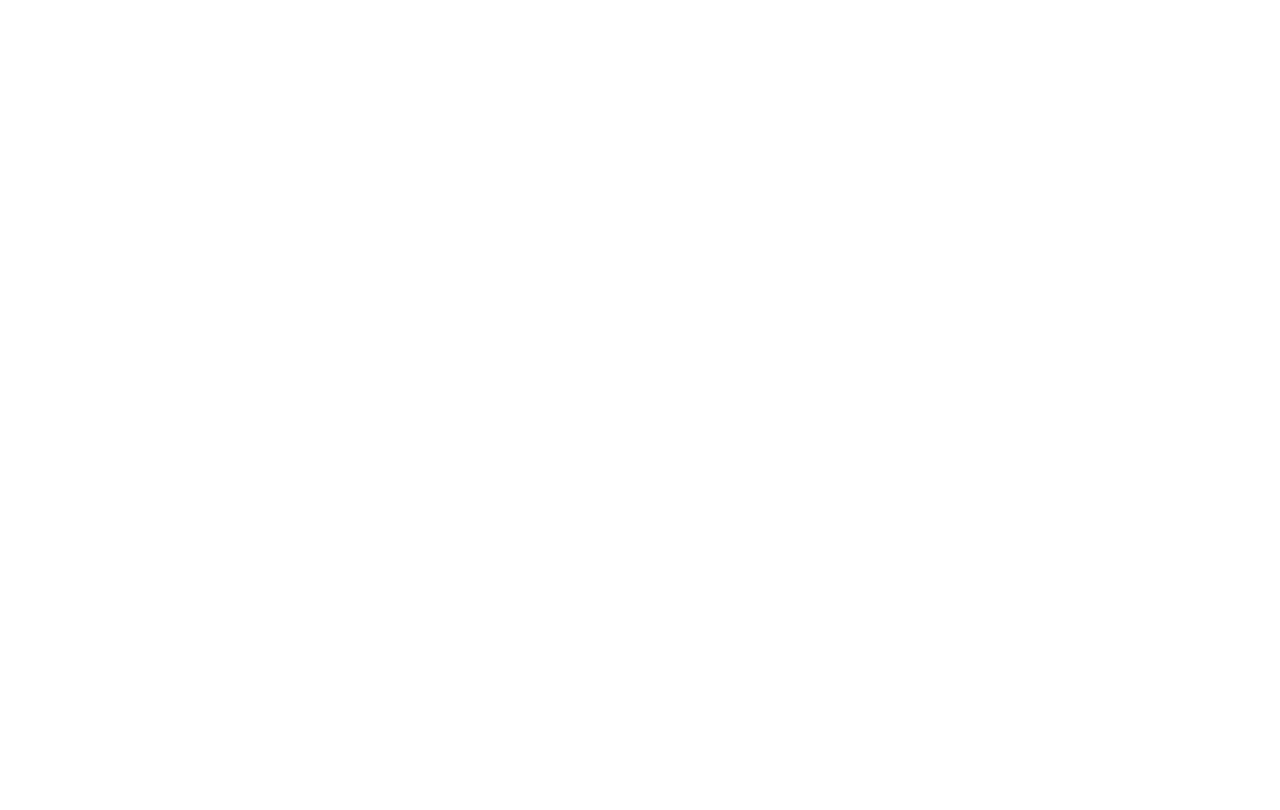
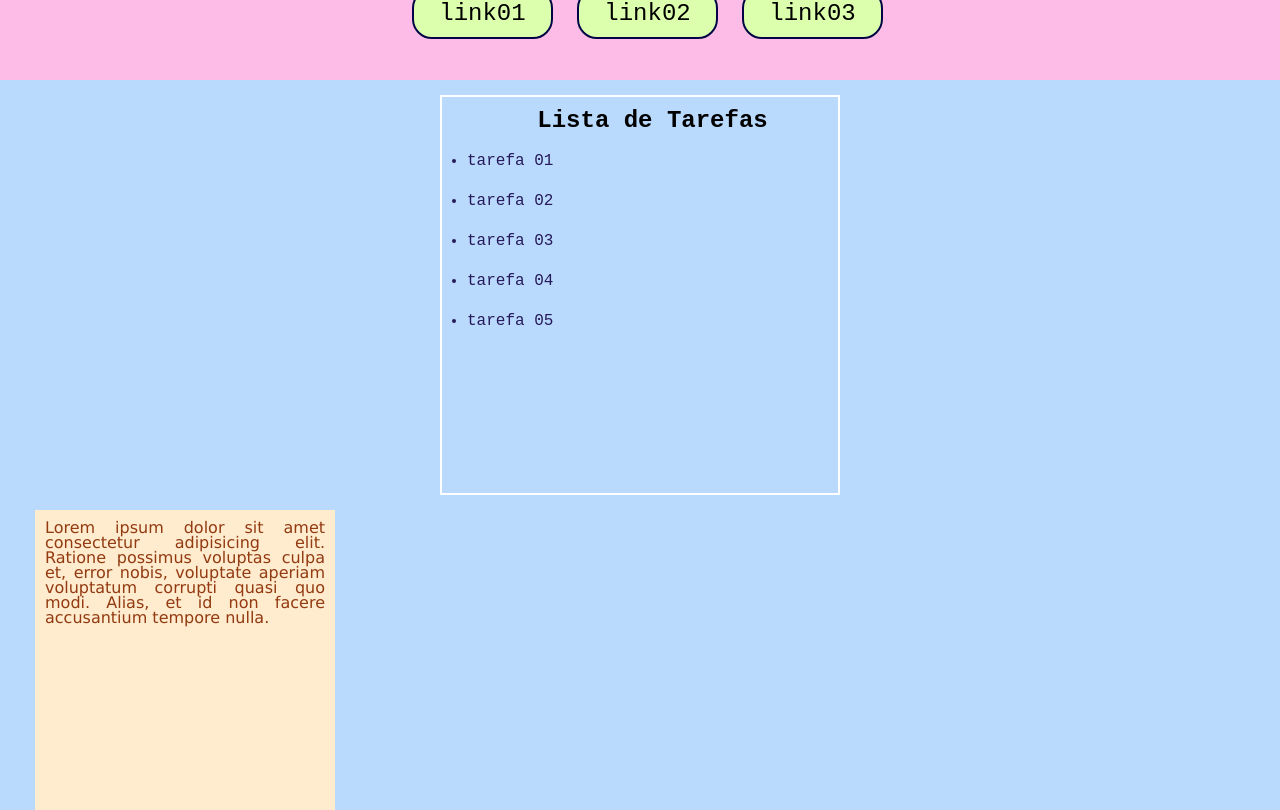
Before and after one commit to gabriela-scupin/Display_TA, a website: page index.html in a window 1280 px wide. Drawn offline with Linux system fonts and the light colour scheme.

Commit message:
add: estilos na página

```diff
--- a/index.html
+++ b/index.html
@@ -3,9 +3,40 @@
 <head>
     <meta charset="UTF-8">
     <meta name="viewport" content="width=device-width, initial-scale=1.0">
-    <title>Document</title>
+    <title>Display</title>
+
+    <link rel="stylesheet" href="style.css"
 </head>
-<body>
+<body class="body-container">
+    <!--classe para estilizar o header-->
+    <header class="header-container">
+
+        <a href="">link01</a>
+        <a href="">link02</a>
+        <a href="">link03</a>
+
+    </header>
+
+    <section class="section01">
+        <h1>Lista de Tarefas</h1>
+        <ul>
+            <li class="item-lista">tarefa 01</li>
+            <li class="item-lista">tarefa 02</li>
+            <li class="item-lista">tarefa 03</li>
+            <li class="item-lista">tarefa 04</li>
+            <li class="item-lista">tarefa 05</li>
+        </ul>
+
+    </section>
+    <section class="section02 container">
+        <p>
+            Lorem ipsum dolor sit amet consectetur adipisicing elit.
+            Ratione possimus voluptas culpa et, error nobis, voluptate
+            aperiam voluptatum corrupti quasi quo modi. Alias, et id non
+            facere accusantium tempore nulla.
+        </p>
+    </section>
 
 </body>
+
 </html>
--- /dev/null
+++ b/style.css
@@ -0,0 +1,93 @@
+/*reset dos elementos*/
+
+*{
+    margin: 0;
+    padding: 0;
+    box-sizing: border-box;
+    font-family:'Courier New', Courier, monospace;
+}
+
+html{
+    font-family: Verdana, Geneva, sans-serif;
+}
+
+.container{
+    width: 300px;
+    height: 300px;
+    background-color: blanchedalmond;
+    color:#030249
+}
+
+.body-container {
+
+    background-color: rgb(185, 217, 253);
+}
+
+.header-container{
+    width: 100%;
+    height: 80px;
+    background-color: rgb(253, 188, 232);
+    text-align: center;
+}
+
+.header-container a{
+    background-color: rgb(219, 255, 172);
+    text-decoration: none;
+    font-size: x-large;
+    color: rgb(0, 0, 0);
+
+    margin-top: 10px;
+    margin-left: 15px;
+
+    padding: 10px 25px;
+
+    border: 2px solid #030249;
+
+
+    border-radius: 20px;
+
+}
+
+/*deecta o movimento do mouse*/
+.header-container a:hover{
+    border-color: #ff32e4;
+    background-color: black;
+    color: #fff;
+}
+
+
+
+.section01{
+
+    width: 400px;
+    height: 400px;
+    border: 2px solid #fff;
+    margin: 15px auto;
+    padding-left: 25px;
+}
+
+.section01 h1{
+    margin-top: 10px;
+    text-align: center;
+}
+
+.item-lista{
+    line-height: 25px;
+    margin-top: 15px;
+    color: rgb(38, 26, 90);
+}
+
+.section02{
+
+
+    line-height: 15px;
+    text-align: justify;
+    padding: 10px;
+    margin-left: 35px;
+    font-family: 'Gill Sans', sans-serif;
+}
+
+.section02 p{
+    font-family: Verdana, Geneva, sans-serif;
+    color:#923a11
+}
```
Also changed, not shown: README.md.
